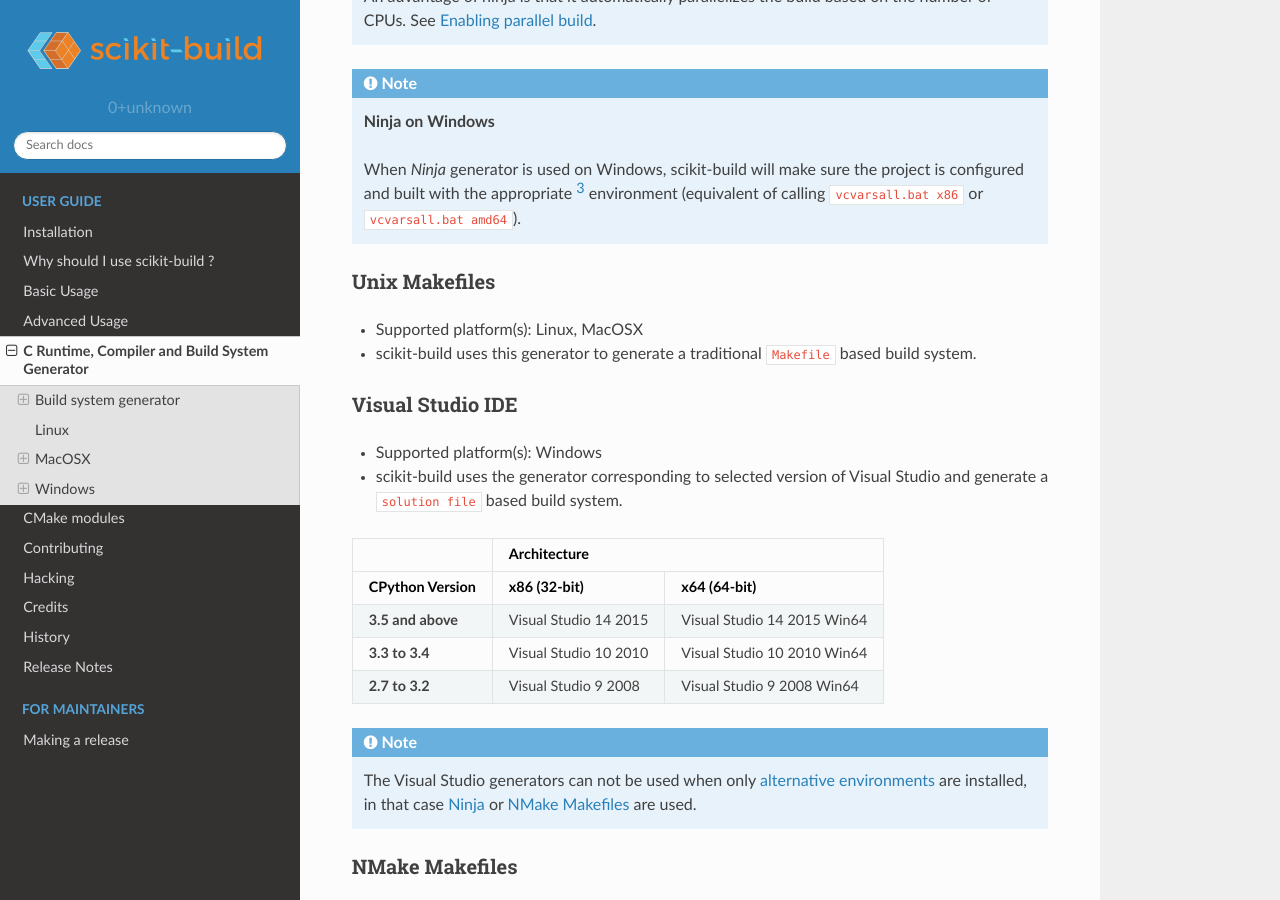
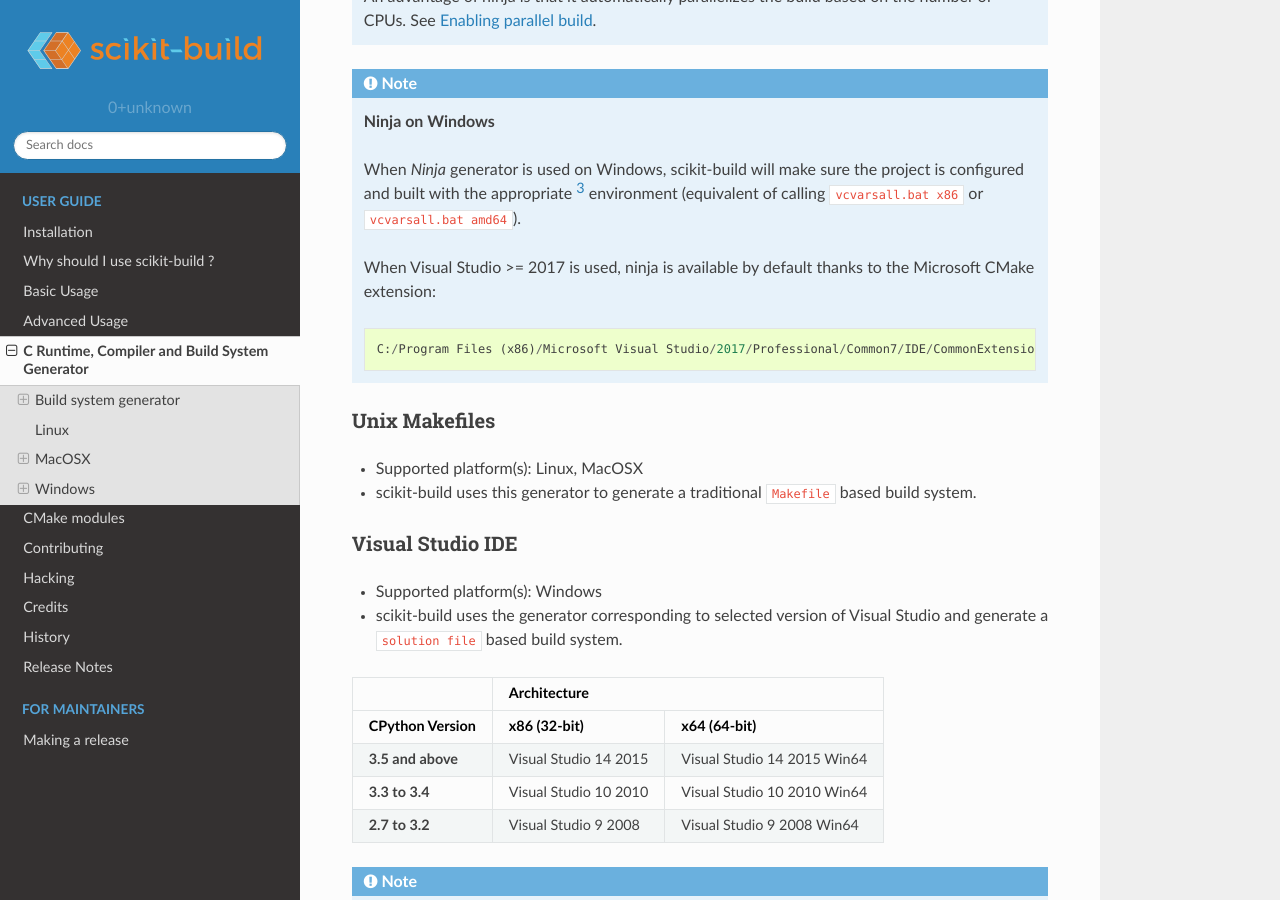
Before and after one commit to scikit-build/scikit-build, a Sphinx documentation site: the page built from docs/generators.rst, in a window 1280 px wide and 900 px high, scrolled down 1316 px. Built offline with Sphinx 7.4.7 and the Read the Docs theme 2.0.0, drawn with Linux system fonts in a browser that asks for light colours.

Commit message:
tests: Fix test_generator_selection when using Visual Studio 2017

```diff
--- a/docs/generators.rst
+++ b/docs/generators.rst
@@ -85,6 +85,14 @@
     project is configured and built with the appropriate [#automaticvsenv]_
     environment (equivalent of calling ``vcvarsall.bat x86``
     or ``vcvarsall.bat amd64``).
+
+
+    When Visual Studio >= 2017 is used, ninja is available by default thanks to
+    the Microsoft CMake extension:
+
+    ::
+
+        C:/Program Files (x86)/Microsoft Visual Studio/2017/Professional/Common7/IDE/CommonExtensions/Microsoft/CMake/Ninja/ninja.exe
 
 
 .. _Unix Makefiles:
```
Also changed, not shown: 1 other file.
